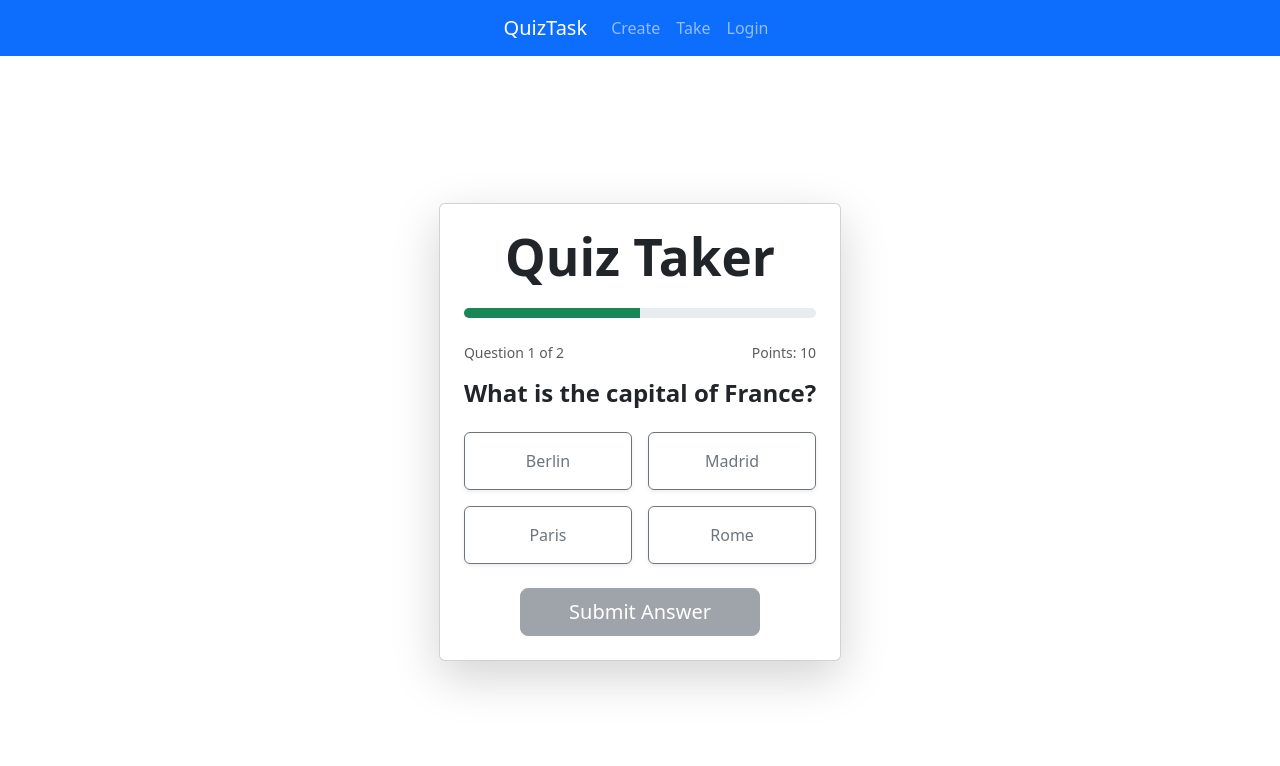
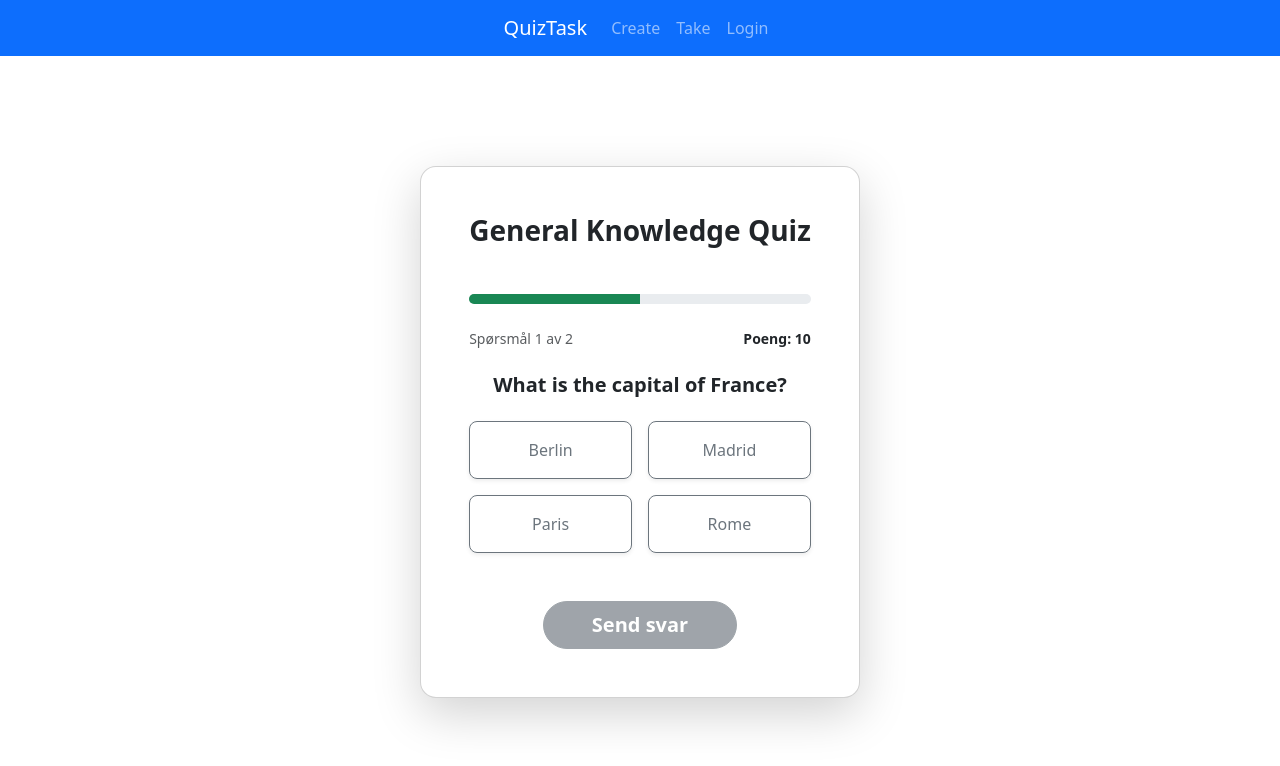
Before and after one commit to cobra4001/Quiz-nettside, a React (Vite) app in the folder QuizApp/: page /QuizTakingPage in a window 1280 px wide. Shown: the top 766 px of the page. Built offline with nearby package versions, Linux system fonts and the light colour scheme; no server answers.

Commit message:
klargjøring for api kald og refaktorisering

```diff
--- /dev/null
+++ b/QuizApp/src/pages/quiz/QuizData.ts
@@ -0,0 +1,30 @@
+import type { IQuiz } from '../../types/quiz';
+
+export const QuizTestData: IQuiz = {
+    title: "General Knowledge Quiz", // Tittel på quizen
+    questions: [
+        {
+            id: 1,
+            questionText: "What is the capital of France?",
+            points: 10,
+            answerOptions: [
+                { id: 1, text: "Berlin", isCorrect: false },
+                { id: 2, text: "Madrid", isCorrect: false },
+                { id: 3, text: "Paris", isCorrect: true },
+                { id: 4, text: "Rome", isCorrect: false },
+            ],
+        },
+        {
+            id: 2,
+            questionText: "Which planet is known as the Red Planet?",
+            points: 15,
+            answerOptions: [
+                { id: 1, text: "Earth", isCorrect: false },
+                { id: 2, text: "Mars", isCorrect: true },
+                { id: 3, text: "Jupiter", isCorrect: false },
+                { id: 4, text: "Saturn", isCorrect: false },
+            ],
+        },
+    ],
+    anwserOptions: []
+};
--- a/QuizApp/src/pages/quiz/QuizTakingPage.tsx
+++ b/QuizApp/src/pages/quiz/QuizTakingPage.tsx
@@ -1,75 +1,60 @@
 import React, { useState } from "react";
+import type { IQuiz, IQuestion } from '../../types/quiz';
+import { QuizTestData } from "./QuizData";
 import "bootstrap/dist/css/bootstrap.min.css";
 
-interface IAnswerOption {
-    id: number;
-    text: string;
-    isCorrect: boolean;
-}
 
-interface IQuestion {
-    id: number;
-    questionText: string;
-    points: number;
-    answerOptions: IAnswerOption[];
-}
+const QuizTaker: React.FC = () => {
+    // Bruker InitialQuizData til å sette opp quiz-tilstanden
+    const [quizData] = useState<IQuiz>(QuizTestData);
+    const questions: IQuestion[] = quizData.questions;
 
-const QuizTakingPage: React.FC = () => {
-    const questions: IQuestion[] = [
-        {
-            id: 1,
-            questionText: "What is the capital of France?",
-            points: 10,
-            answerOptions: [
-                { id: 1, text: "Berlin", isCorrect: false },
-                { id: 2, text: "Madrid", isCorrect: false },
-                { id: 3, text: "Paris", isCorrect: true },
-                { id: 4, text: "Rome", isCorrect: false },
-            ],
-        },
-        {
-            id: 2,
-            questionText: "Which planet is known as the Red Planet?",
-            points: 15,
-            answerOptions: [
-                { id: 1, text: "Earth", isCorrect: false },
-                { id: 2, text: "Mars", isCorrect: true },
-                { id: 3, text: "Jupiter", isCorrect: false },
-                { id: 4, text: "Saturn", isCorrect: false },
-            ],
-        },
-    ];
+    // Tilstand for quiz-progresjon
+    const [currentQuestionIndex, setCurrentQuestionIndex] = useState<number>(0);
+    const [score, setScore] = useState<number>(0);
+    const [showResult, setShowResult] = useState<boolean>(false);
 
-    const [currentQuestionIndex, setCurrentQuestionIndex] = useState(0);
-    const [score, setScore] = useState(0);
-    const [showResult, setShowResult] = useState(false);
+    // Tilstand for det valgte svaret på gjeldende spørsmål
     const [selectedAnswerId, setSelectedAnswerId] = useState<number | null>(null);
 
+    /**
+     * Setter det valgte svaret når brukeren klikker på et alternativ.
+     * @param optionId ID-en til det valgte svaralternativet.
+     */
     const handleAnswerOptionClick = (optionId: number) => {
         setSelectedAnswerId(optionId);
     };
 
+    /**
+     * Behandler innsending av svar: sjekker korrekthet, oppdaterer poengsum
+     * og navigerer til neste spørsmål eller resultatskjermen.
+     */
     const handleSubmit = () => {
-        if (selectedAnswerId === null) {
-            return;
+        if (selectedAnswerId === null) return;
+
+        const currentQuestion = questions[currentQuestionIndex];
+        const selectedOption = currentQuestion.answerOptions.find(opt => opt.id === selectedAnswerId);
+
+        // Sjekker om svaret er korrekt og legger til poeng
+        if (selectedOption && selectedOption.isCorrect) {
+            setScore(prevScore => prevScore + currentQuestion.points);
         }
 
-        const currentQuestion = questions[currentQuestionIndex];
-        const correctAnswer = currentQuestion.answerOptions.find((o) => o.isCorrect);
+        const nextQuestionIndex = currentQuestionIndex + 1;
 
-        if (correctAnswer && selectedAnswerId === correctAnswer.id) {
-            setScore(score + currentQuestion.points);
-        }
-
-        const nextQuestion = currentQuestionIndex + 1;
-        if (nextQuestion < questions.length) {
-            setCurrentQuestionIndex(nextQuestion);
-            setSelectedAnswerId(null);
+        if (nextQuestionIndex < questions.length) {
+            // Gå til neste spørsmål
+            setCurrentQuestionIndex(nextQuestionIndex);
+            setSelectedAnswerId(null); // Tilbakestill valgt svar
         } else {
+            // Quizen er fullført
             setShowResult(true);
         }
     };
 
+    /**
+     * Tilbakestiller alle tilstander for å starte quizen på nytt.
+     */
     const handleRestartQuiz = () => {
         setCurrentQuestionIndex(0);
         setScore(0);
@@ -77,45 +62,62 @@ const QuizTakingPage: React.FC = () => {
         setSelectedAnswerId(null);
     };
 
+    // Beregner totalt antall poeng
+    const totalPoints = questions.reduce((total, q) => total + q.points, 0);
+    // Beregner fremdriftslinjens bredde
+    const progressWidth = ((currentQuestionIndex + 1) / questions.length) * 100;
+
+    // Sikrer at vi ikke prøver å aksessére et spørsmål som ikke eksisterer (kun relevant ved initialisering)
+    const currentQuestion = questions[currentQuestionIndex];
+
     return (
-        <div className="d-flex justify-content-center align-items-center min-vh-100">
-            <div className="card shadow-lg p-4" style={{ maxWidth: "700px", width: "100%" }}>
-                <h1 className="text-center fw-bold mb-4"> Quiz Taker</h1> {/* This should get the Title of the quiz */}
+         <div className="d-flex justify-content-center align-items-center min-vh-100 p-3">
+            {/* Bootstrap: card for innholdsboksen, shadow-lg for skygge, p-5 for polstring, max-width for responsiv begrensning */}
+            <div className="card shadow-lg p-4 p-md-5 w-100" style={{ maxWidth: "550px", borderRadius: "1rem" }}>
+                <h1 className="text-center fw-bold fs-3 text-dark mb-5">
+                    {quizData.title}
+                </h1>
 
-                {!showResult ? (
+                {!showResult && currentQuestion ? (
                     <>
-                        {/* Progress */}
+                        {/* Fremdriftslinje (Progress Bar) */}
                         <div className="progress mb-4" style={{ height: "10px" }}>
                             <div
                                 className="progress-bar bg-success"
                                 role="progressbar"
-                                style={{
-                                    width: `${((currentQuestionIndex + 1) / questions.length) * 100}%`,
-                                }}
+                                style={{ width: `${progressWidth}%` }}
+                                aria-valuenow={progressWidth}
+                                aria-valuemin={0}
+                                aria-valuemax={100}
                             ></div>
                         </div>
 
-                        <div className="d-flex justify-content-between text-muted small mb-3">
+                        {/* Spørsmålsnummer og Poeng */}
+                        <div className="d-flex justify-content-between text-muted small mb-4">
                             <span>
-                                Question {currentQuestionIndex + 1} of {questions.length}
+                                Spørsmål {currentQuestionIndex + 1} av {questions.length}
                             </span>
-                            <span>Points: {questions[currentQuestionIndex].points}</span>
+                            <span className="fw-semibold text-dark">Poeng: {currentQuestion.points}</span>
                         </div>
 
-                        <h4 className="fw-semibold mb-4">
-                            {questions[currentQuestionIndex].questionText}
+                        {/* Spørsmålstekst */}
+                        <h4 className="fs-5 fw-semibold mb-4 text-dark">
+                            {currentQuestion.questionText}
                         </h4>
 
+                        {/* Svaralternativer (Row for grid) */}
                         <div className="row g-3">
-                            {questions[currentQuestionIndex].answerOptions.map((option) => (
-                                <div className="col-12 col-sm-6" key={option.id}>
+                            {currentQuestion.answerOptions.map((option) => (
+                                // Bruker col-12 for full bredde på mobil, og col-md-6 på større skjermer
+                                <div className="col-12 col-md-6" key={option.id}>
                                     <button
                                         onClick={() => handleAnswerOptionClick(option.id)}
-                                        className={`btn w-100 py-3 shadow-sm ${
+                                        className={`btn w-100 py-3 shadow-sm rounded-3 fw-medium transition ${
                                             selectedAnswerId === option.id
-                                                ? "btn-primary"
+                                                ? "btn-primary active"
                                                 : "btn-outline-secondary"
-                                        }`}
+                                            }`}
+                                        style={{ transition: "all 0.2s" }}
                                     >
                                         {option.text}
                                     </button>
@@ -123,33 +125,39 @@ const QuizTakingPage: React.FC = () => {
                             ))}
                         </div>
 
-                        <div className="text-center mt-4">
+                        {/* Innsendingsknapp */}
+                        <div className="text-center mt-5">
                             <button
                                 onClick={handleSubmit}
                                 disabled={selectedAnswerId === null}
-                                className={`btn btn-lg px-5 ${
+                                className={`btn btn-lg px-5 fw-bold rounded-pill transition ${
                                     selectedAnswerId === null
                                         ? "btn-secondary disabled"
-                                        : "btn-success"
+                                        : "btn-success shadow-success"
                                 }`}
                             >
-                                Submit Answer
+                                Send svar
                             </button>
                         </div>
                     </>
                 ) : (
-                    <div className="text-center">
-                        <h2 className="fw-bold mb-3"> Quiz Complete!</h2>
-                        <p className="fs-5 text-muted mb-4">
-                            You scored{" "}
-                            <span className="fw-bold text-success">{score}</span> out of{" "}
-                            {questions.reduce((t, q) => t + q.points, 0)} points.
+                    /* Resultatvisning */
+                    <div className="text-center p-4">
+                        <h2 className="fw-bold text-success display-5 mb-3">Quiz Fullført!</h2>
+                        <p className="fs-5 text-secondary mb-4">
+                            Du fikk <span className="fw-bolder text-success">{score}</span> ut av totalt <span className="fw-bolder">{totalPoints}</span> poeng.
                         </p>
                         <button
                             onClick={handleRestartQuiz}
-                            className="btn btn-primary btn-lg px-5"
+                            className="btn btn-primary btn-lg px-5 fw-bold rounded-pill shadow-primary"
                         >
-                            Restart Quiz
+                            Take the quiz again
+                        </button>
+                        <button
+                            className="btn btn-secondary btn-lg px-5 fw-bold rounded-pill shadow-secondary mt-3"
+                            onClick={() => window.location.href = '/homepage'} // Ændre til QUIZ LIST PAGE NÅR DEN ER KLAR
+                            >
+                            go to Quiz List
                         </button>
                     </div>
                 )}
@@ -158,4 +166,4 @@ const QuizTakingPage: React.FC = () => {
     );
 };
 
-export default QuizTakingPage;
+export default QuizTaker;
```
Also changed, not shown: QuizApp/src/pages/quiz/QuizList.tsx (added).
